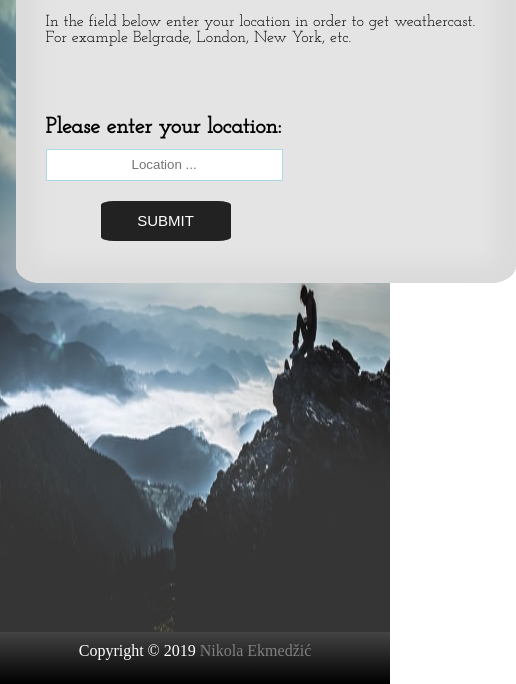
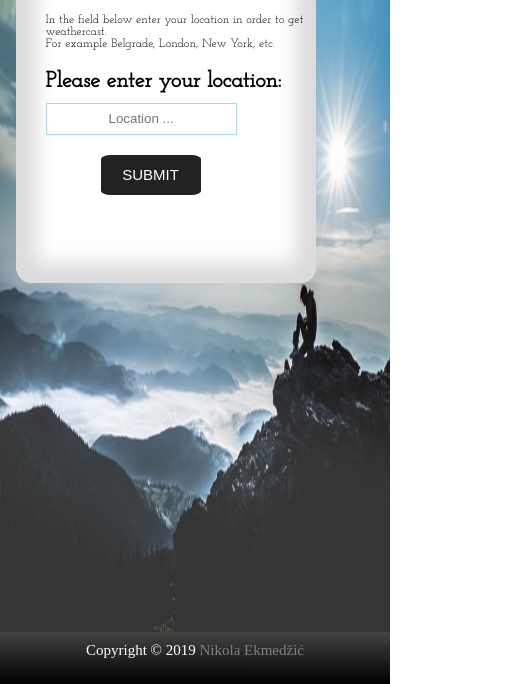
Before and after one commit to nikolae93/Weather_app, a website: page src/index.html in a window 390 px wide. Shown: the part 170-854 px from the top of the page, 516 px wide, since content can reach past the window. Drawn offline with Linux system fonts and the light colour scheme.

Commit message:
Add media query to main page

```diff
--- a/src/css/main.css
+++ b/src/css/main.css
@@ -58,13 +58,12 @@ h4 {
     background-size: 100% 100%;
     position: relative;
 
-
 }
 
 .search{
     width: 500px;
     height: 350px;
-    background-color: rgb(228, 228, 228);
+     background-color: white;
     position: absolute;
     top: 8%;
     left: 4%;
@@ -174,3 +173,35 @@ body::-webkit-scrollbar-thumb
     -webkit-box-shadow: inset 0 0 6px rgba(0,0,0,.3);
     background-color: #555;
 }
+
+
+@media only screen and (max-width: 600px) {
+
+      .search {
+          width: 300px;
+      }
+
+      .a1 {
+          margin-left: 30px;
+          font-size: 15px;
+      }
+
+      .txt-exp {
+         font-size: 12px;
+         margin-bottom: 20px;
+      }
+
+      .footer {
+          font-size: 15px;
+      }
+
+      .submit-btn{
+          width: 100px;
+
+      }
+
+      .input-txt{
+          width: 70%;
+      }
+
+  }
```
